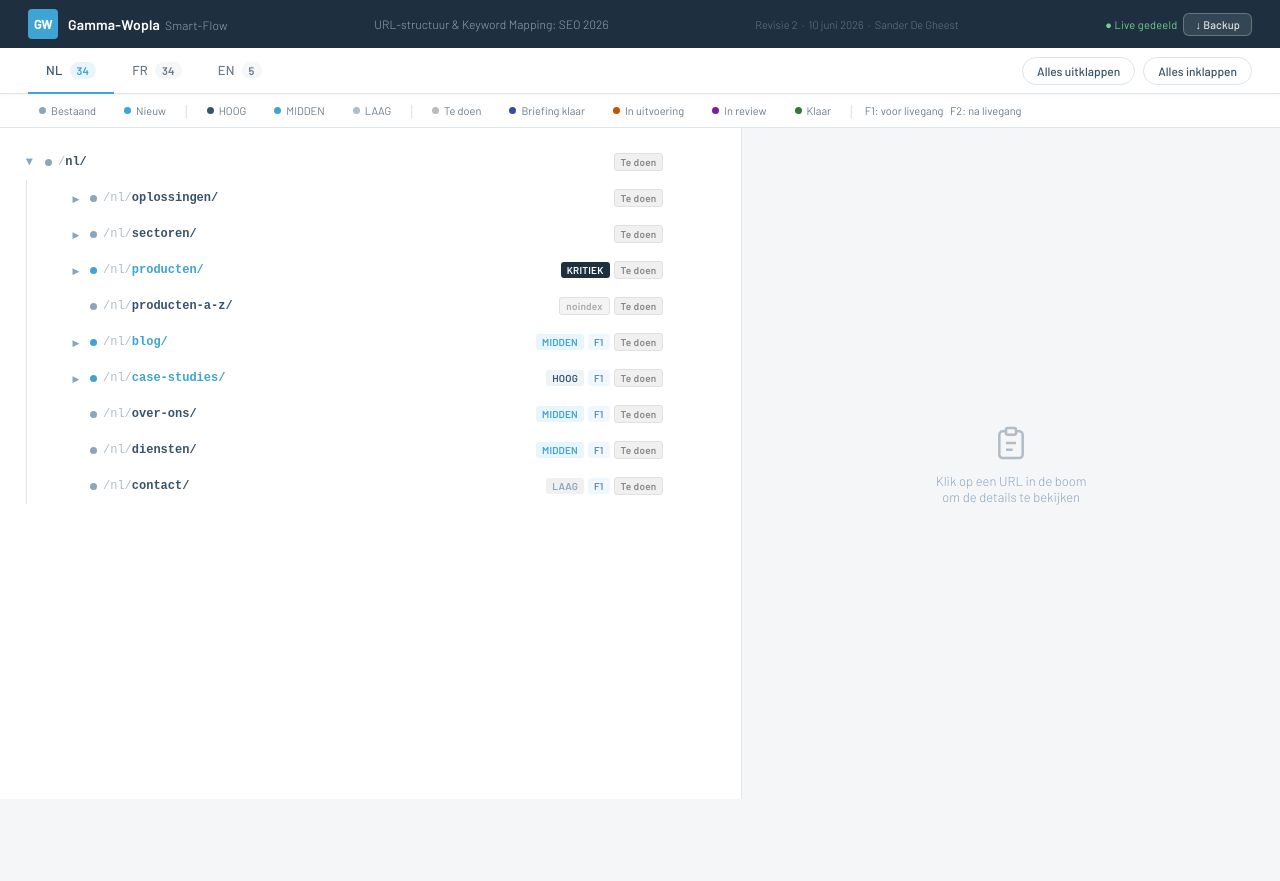
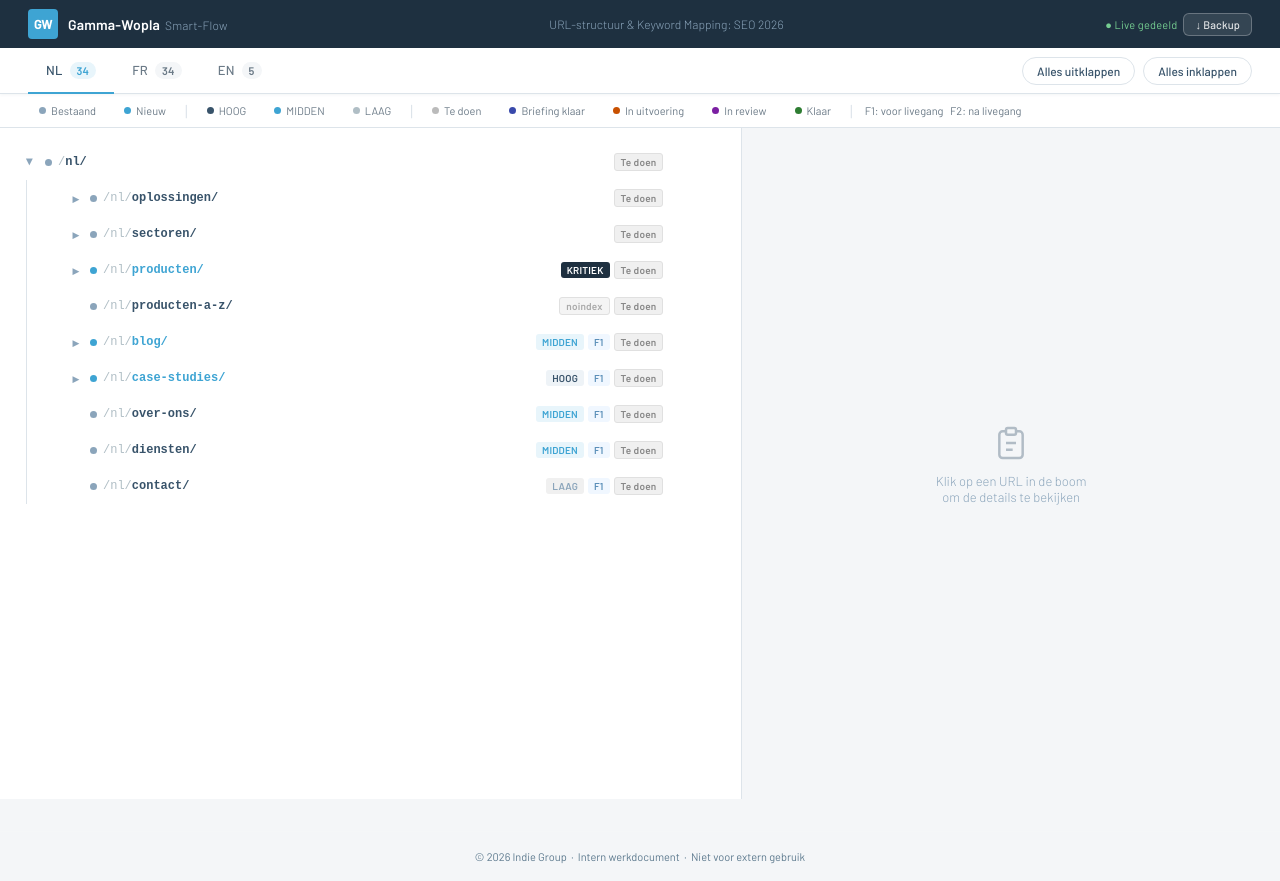
Before and after one commit to indiegroupmkt/gw-sf-url-tool, a website: page index.html in a window 1280 px wide. Before the commit the page ends 800 px from the top, so only its background shows below. Drawn offline with Linux system fonts and the light colour scheme; no server answers.

Commit message:
Update: remove header meta, add Indie Group footer

```diff
--- a/index.html
+++ b/index.html
@@ -475,7 +475,6 @@ html, body { height: 100%; font-family: var(--font); font-weight: 400; backgroun
     <span class="logo-name">Gamma-Wopla <span class="logo-sub">Smart-Flow</span></span>
   </div>
   <div class="header-title">URL-structuur &amp; Keyword Mapping: SEO 2026</div>
-  <div class="header-meta">Revisie 2 &nbsp;·&nbsp; 10 juni 2026 &nbsp;·&nbsp; Sander De Gheest</div>
   <div class="io-toolbar">
     <span class="io-live-badge" title="Status wordt automatisch gesynchroniseerd voor alle gebruikers">&#9679; Live gedeeld</span>
     <button class="io-btn" onclick="exportWorkflow()" title="Download backup van workflow-status als JSON">&#8595; Backup</button>
@@ -1456,5 +1455,9 @@ async function initApp() {
 
 initApp();
 </script>
+<footer style="text-align:center;padding:18px 24px;font-size:11px;color:#5d7a8e;border-top:1px solid rgba(255,255,255,0.06);margin-top:32px;">
+  &copy; <span id="footer-year"></span> Indie Group &nbsp;&middot;&nbsp; Intern werkdocument &nbsp;&middot;&nbsp; Niet voor extern gebruik
+</footer>
+<script>document.getElementById('footer-year').textContent = new Date().getFullYear();</script>
 </body>
 </html>
```
